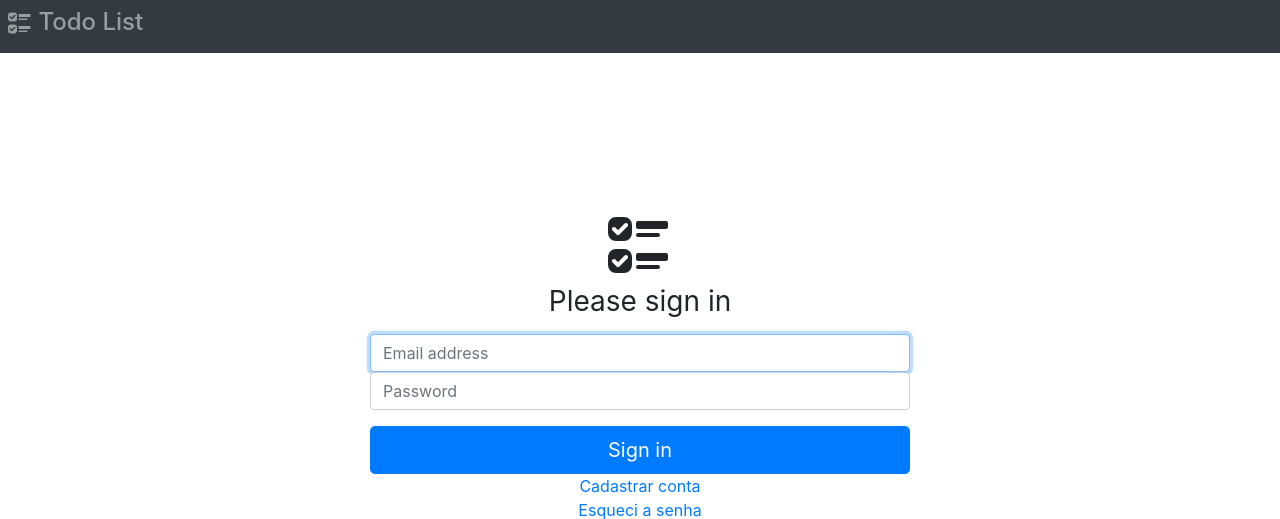
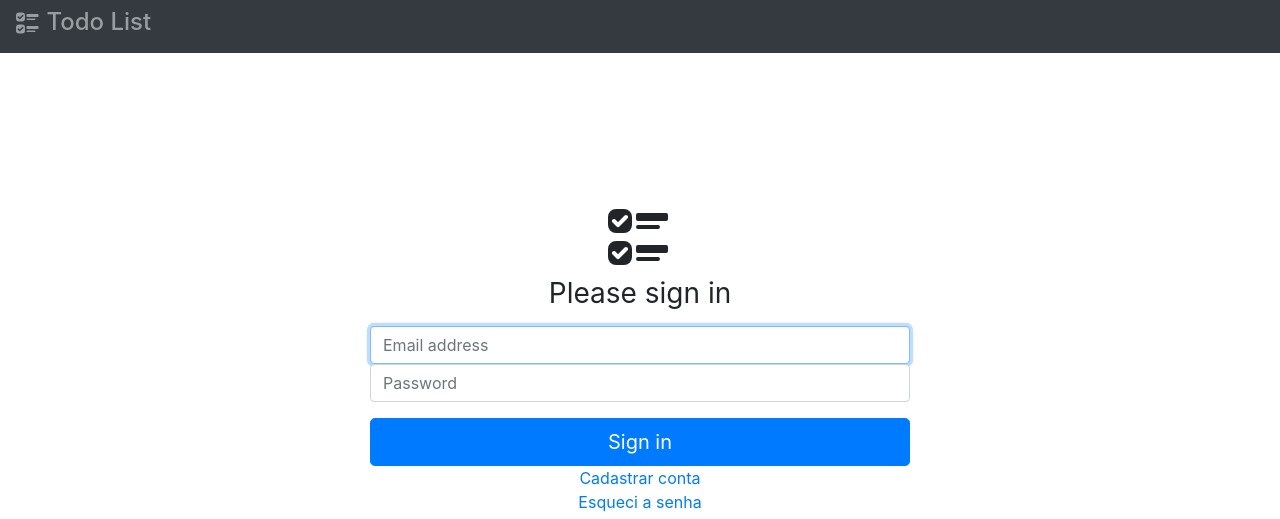
Before and after one commit to alexdominguess/Flask---Todo-List, a Flask app: page / in a window 1280 px wide. Shown: the top 519 px of the page. Run offline with Flask 2, Linux system fonts and the light colour scheme.

Commit message:
Update basetemplate.html

```diff
--- a/templates/basetemplate.html
+++ b/templates/basetemplate.html
@@ -9,9 +9,7 @@
 </head>
 <body>
     <header>
-        <nav>
-            <div class="row p-2 mb-2 bg-dark text-white">
-                <div class="col">
+        <nav class="navbar navbar-expand-lg navbar-light bg-dark text-white d-flex justify-content-between">
             <h4>
                 <a href="/" title="Placeholder link title" class="text-white-50 bg-dark">
                     <svg width="1em" height="1em" viewBox="0 0 16 16" class="bi bi-ui-checks" fill="currentColor" xmlns="http://www.w3.org/2000/svg">
@@ -23,8 +21,8 @@
                 Todo List
                 </a>
             </h4>
-                </div>
-            </div>
+            <div>{% block nav %}{% endblock %}</div>
+
         </nav>
     </header>
 {% endblock  %}
```
Lines whose indentation alone changed are shown as unchanged.
